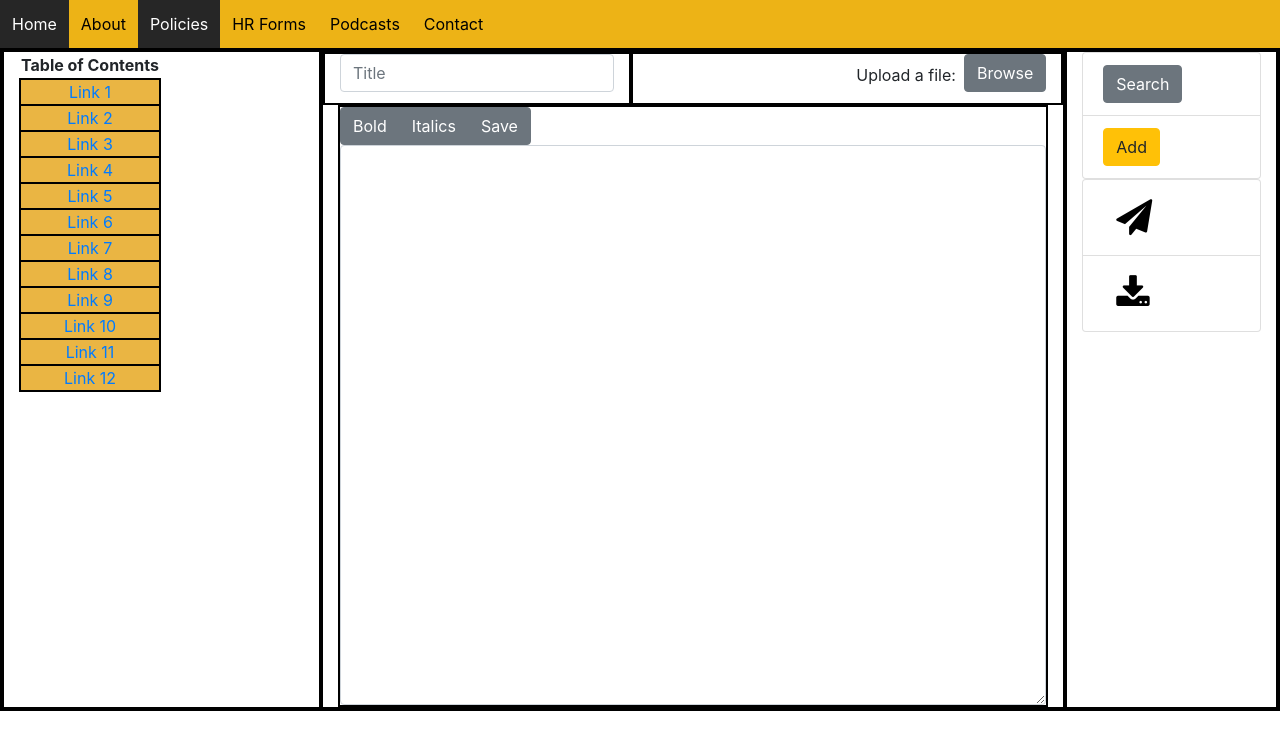
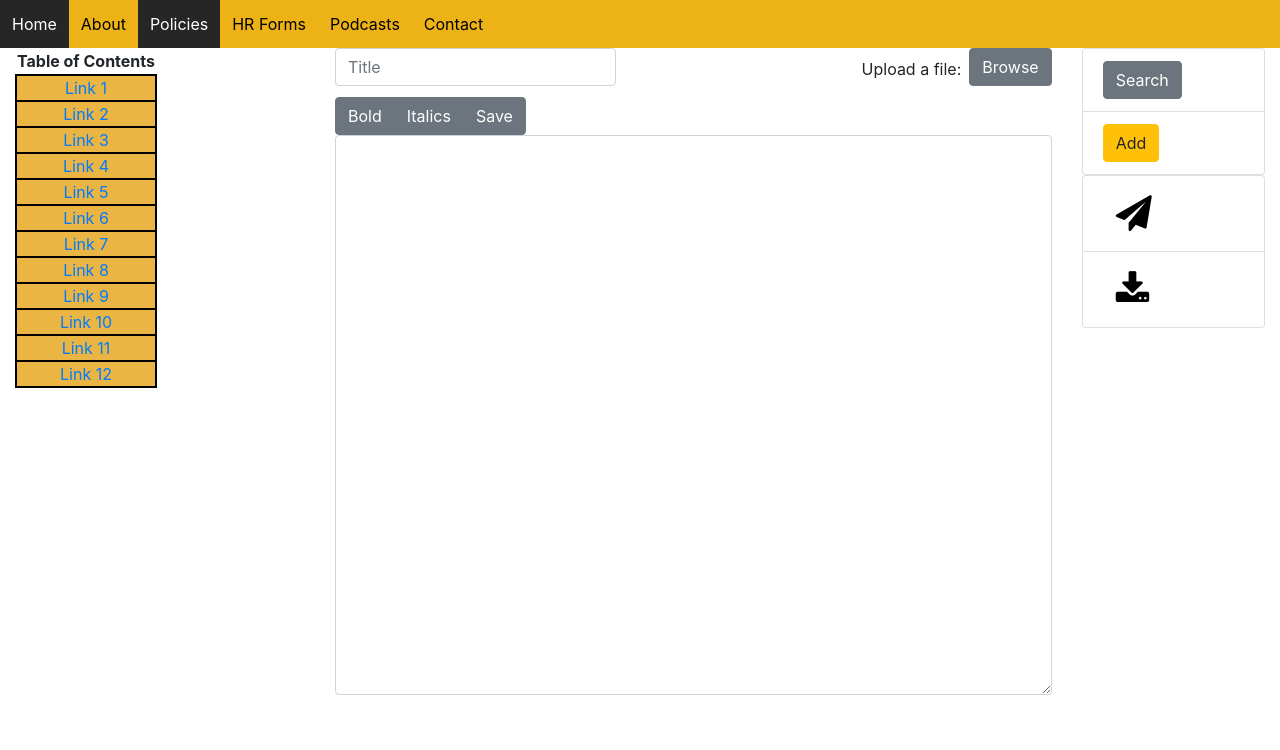
Before and after one commit to ghost-pep/JID8135, an Angular app in the folder gt-athletics/: page /policy in a window 1280 px wide. Shown: the top 750 px of the page. Built offline with nearby package versions, Linux system fonts and the light colour scheme.

Commit message:
moved import font to .css file

```diff
--- a/gt-athletics/src/app/policy/policy.component.css
+++ b/gt-athletics/src/app/policy/policy.component.css
@@ -1,3 +1,4 @@
+@import url("https://cdnjs.cloudflare.com/ajax/libs/font-awesome/4.7.0/css/font-awesome.min.css");
 tr {
     background-color: #EAB543;
     text-align: center;
@@ -6,7 +7,7 @@
 
 /** FOR DEBUGGING ONLY **/
 #border {
-	border: 2px solid black;
+	/* border: 2px solid black; */
 }
 /** /FOR DEBUGGING ONLY **/
 
--- a/gt-athletics/src/app/policy/policy.component.html
+++ b/gt-athletics/src/app/policy/policy.component.html
@@ -1,9 +1,3 @@
-<!DOCTYPE html>
-<html>
-  <head>
-    <link rel="stylesheet" href="https://cdnjs.cloudflare.com/ajax/libs/font-awesome/4.7.0/css/font-awesome.min.css">
-  </head>
-  <body>
 <!-- Navbar -->
 <div class = "nav">
   <ul>
@@ -100,8 +94,6 @@
           <li class="list-group-item"><button type="button" class="btn btn-warning">Add</button></li>
         </ul>
         <ul class="list-group" id="bottom">
-              <!-- <li class="list-group-item"><i class="fa fa-paper-plane" style="font-size: 36px"></i></li>
-              <li class="list-group-item"><i class="fa fa-download" style="font-size: 36px"></i></li> -->
           <li class="list-group-item">
             <button class="btn blank"><i class="fa fa-paper-plane" style="font-size: 36px"></i></button>
           </li>
@@ -113,5 +105,3 @@
     </div>
   </div>
 </div>
-  </body>
-</html>
```
Lines whose indentation alone changed are shown as unchanged.
